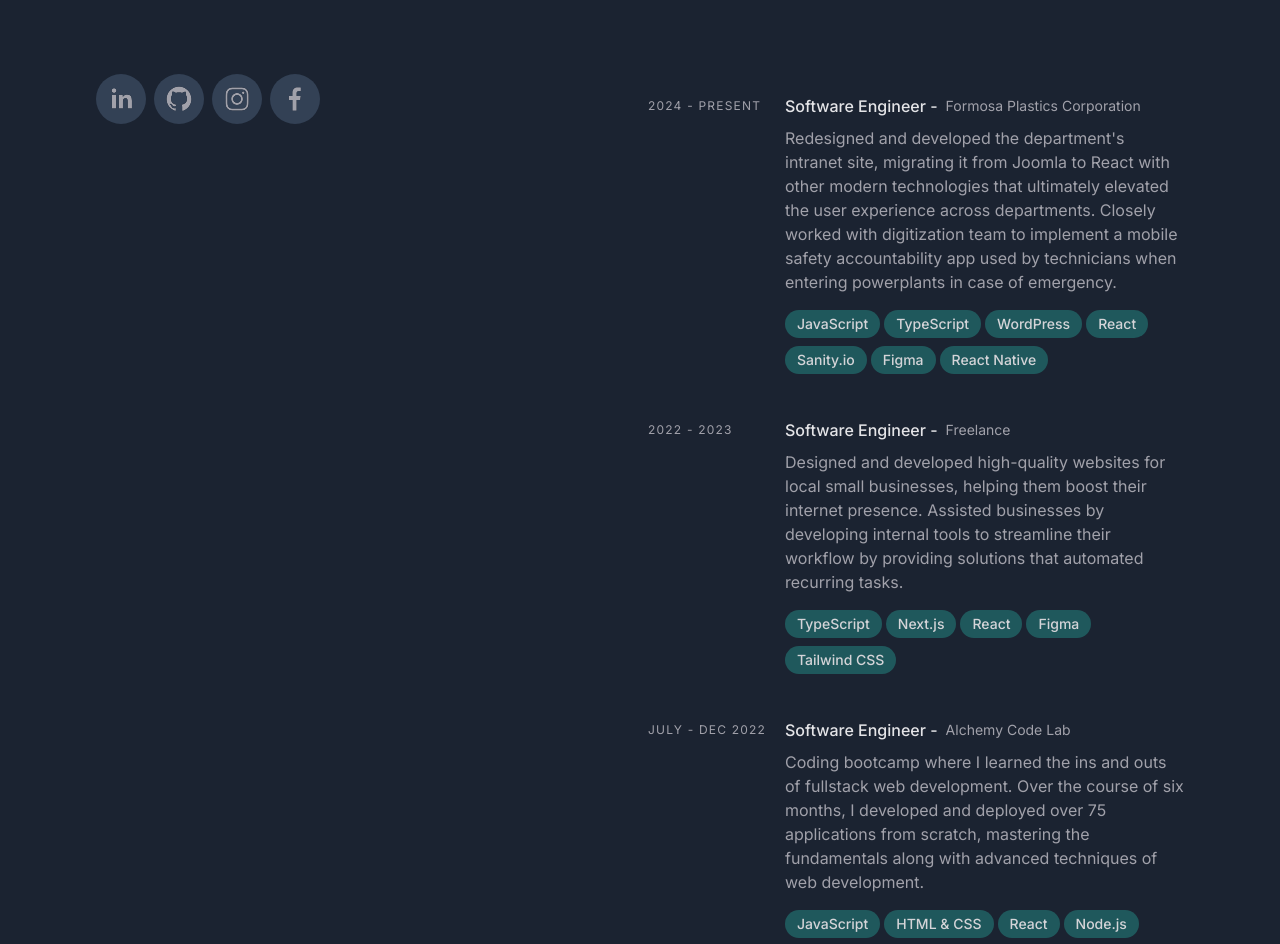
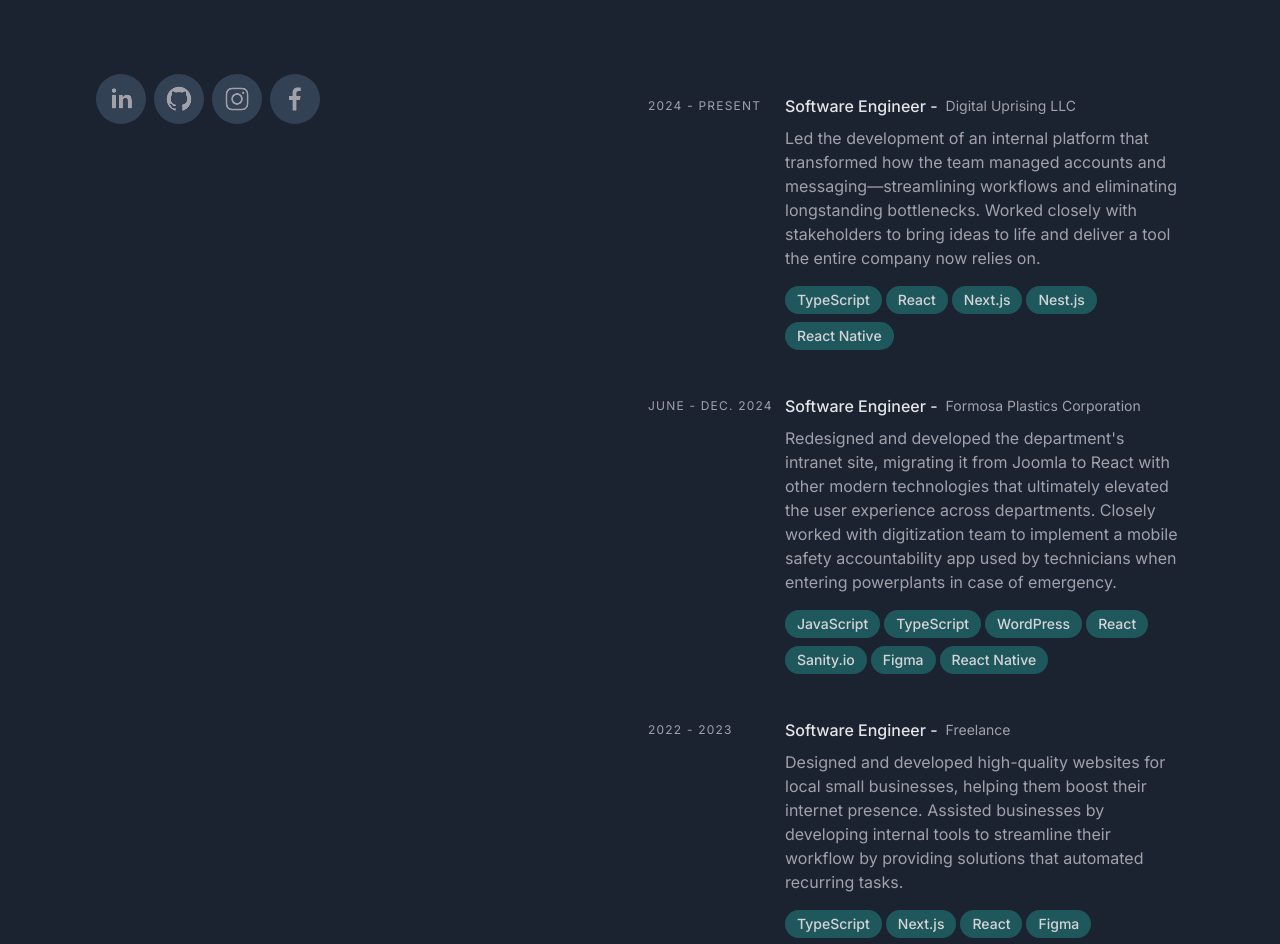
Before and after one commit to Eddie-Kuo/portfolio-v2, a Next.js app: page / in a window 1280 px wide. Shown: the part 580-1524 px from the top of the page. Built offline with nearby package versions, Linux system fonts and the light colour scheme.

Commit message:
update packages, experience, and resume

```diff
--- a/constants/experience.ts
+++ b/constants/experience.ts
@@ -2,10 +2,19 @@
   {
     id: 1,
     title: "Software Engineer -",
+    location: "Digital Uprising LLC",
+    description:
+      "Led the development of an internal platform that transformed how the team managed accounts and messaging—streamlining workflows and eliminating longstanding bottlenecks. Worked closely with stakeholders to bring ideas to life and deliver a tool the entire company now relies on.",
+    duration: "2024 - Present",
+    technologies: ["TypeScript", "React", "Next.js", "Nest.js", "React Native"],
+  },
+  {
+    id: 2,
+    title: "Software Engineer -",
     location: "Formosa Plastics Corporation",
     description:
       "Redesigned and developed the department's intranet site, migrating it from Joomla to React with other modern technologies that ultimately elevated the user experience across departments. Closely worked with digitization team to implement a mobile safety accountability app used by technicians when entering powerplants in case of emergency.",
-    duration: "2024 - PRESENT",
+    duration: "June - Dec. 2024",
     technologies: [
       "JavaScript",
       "TypeScript",
@@ -17,7 +26,7 @@
     ],
   },
   {
-    id: 2,
+    id: 3,
     title: "Software Engineer -",
     location: "Freelance",
     description:
@@ -25,21 +34,4 @@
     duration: "2022 - 2023",
     technologies: ["TypeScript", "Next.js", "React", "Figma", "Tailwind CSS"],
   },
-  {
-    id: 3,
-    title: "Software Engineer -",
-    location: "Alchemy Code Lab",
-    description:
-      "Coding bootcamp where I learned the ins and outs of fullstack web development. Over the course of six months, I developed and deployed over 75 applications from scratch, mastering the fundamentals along with advanced techniques of web development.",
-    duration: "July - Dec 2022",
-    technologies: [
-      "JavaScript",
-      "HTML & CSS",
-      "React",
-      "Node.js",
-      "Express",
-      "SQL",
-      "React Native",
-    ],
-  },
 ];
--- a/package.json
+++ b/package.json
@@ -10,7 +10,7 @@
   },
   "dependencies": {
     "framer-motion": "^11.3.21",
-    "next": "14.2.5",
+    "next": "^14.2.29",
     "react": "^18",
     "react-dom": "^18",
     "react-social-icons": "^6.17.0"
```
Also changed, not shown: 2 other files (tests, documents, lock files or other folders).
